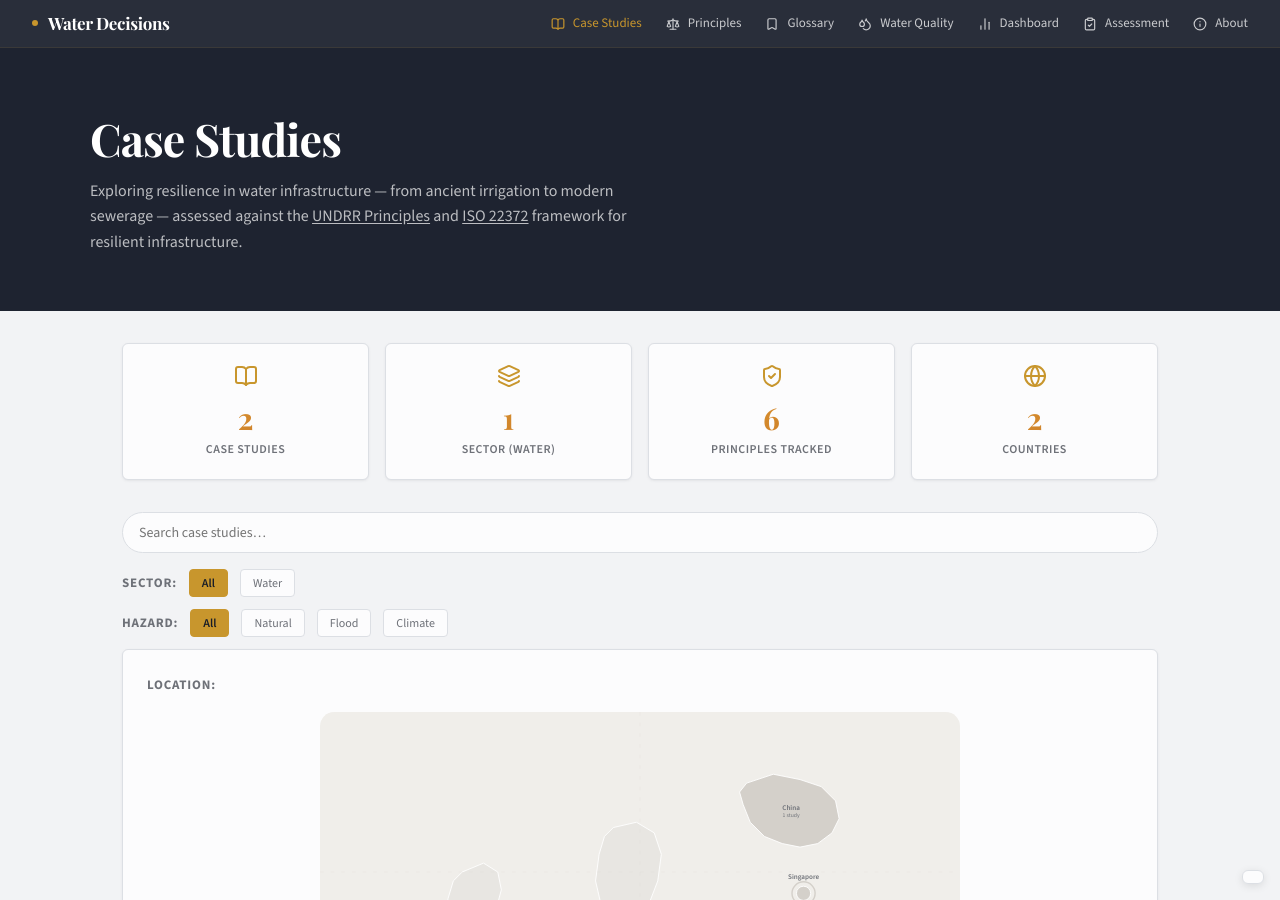
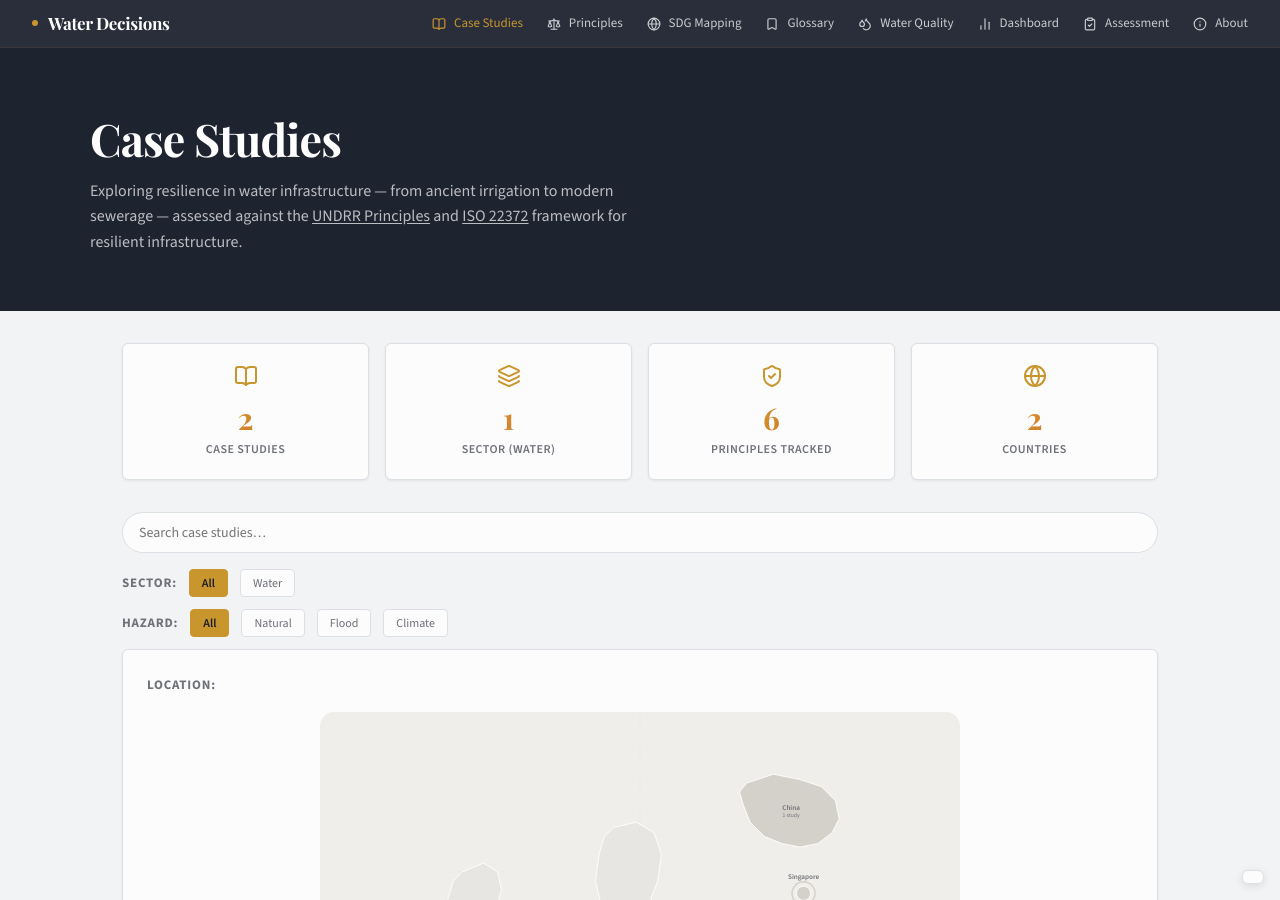
Before and after one commit to visioninglab/waterdecisions, a Jekyll site: the page built from index.html, in a window 1280 px wide and 900 px high. Built offline with Jekyll 4.4.1, drawn with Linux system fonts in a browser that asks for light colours.

Commit message:
Add SDG Mapping to navigation

```diff
--- a/_data/navigation.yml
+++ b/_data/navigation.yml
@@ -7,6 +7,11 @@
   url: "/principles.html"
   icon: "scale"
   id: "principles"
+
+- label: "SDG Mapping"
+  url: /sdg-mapping.html
+  icon: globe
+  id: sdg-mapping
 
 - label: "Glossary"
   url: "/glossary.html"
```
